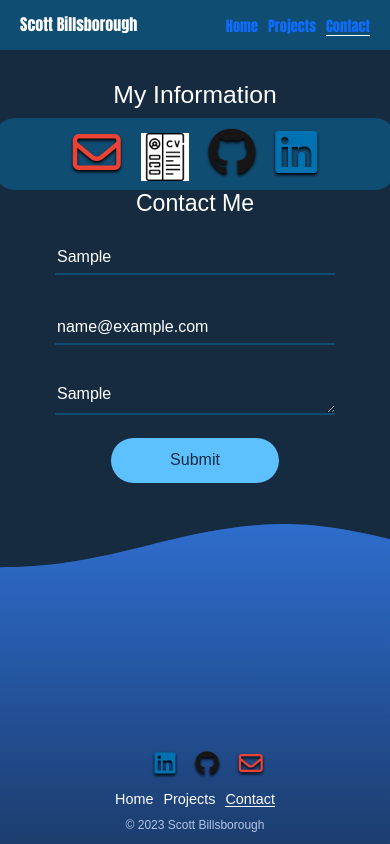
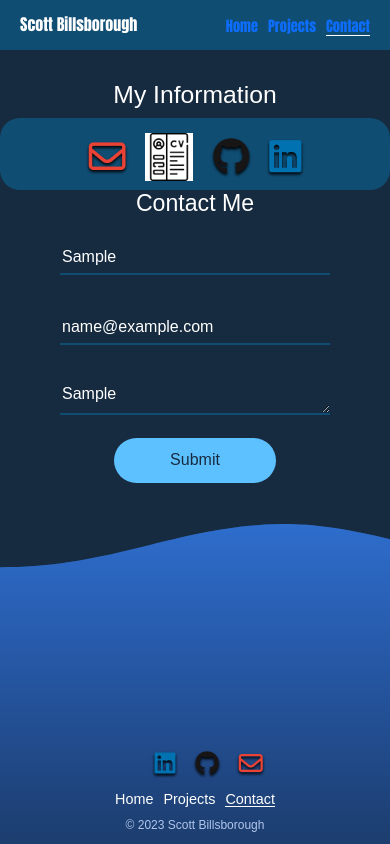
Before and after one commit to sbillsborough/react-portfolio, a React (Create React App) app in the folder react-portfolio/: page /#/contact in a window 390 px wide. Both pictures are taken after typing "Sample", "name@example.com", "Sample" into the empty fields and a click on the button "Submit". Built offline with nearby package versions, Linux system fonts and the light colour scheme; no server answers; a web font is replaced by a local one.

Commit message:
adjusted the icon size on the contact page at 490px width to 2.3rem and set the wrapper width to 100%. They look a better ratio and are now aligned to the center

```diff
--- a/react-portfolio/src/index.css
+++ b/react-portfolio/src/index.css
@@ -517,12 +517,15 @@ section {
   }
 
   .contact-container {
-    width: 100% !important;
-    justify-content: center;
   }
 
-  /* .info-wrapper {
-  } */
+  .info-wrapper {
+    width: 100%;
+  }
+
+  .info-icons ul li i {
+    font-size: 2.3rem;
+  }
 
   #form {
     padding: 0 30px 0 30px;
```
